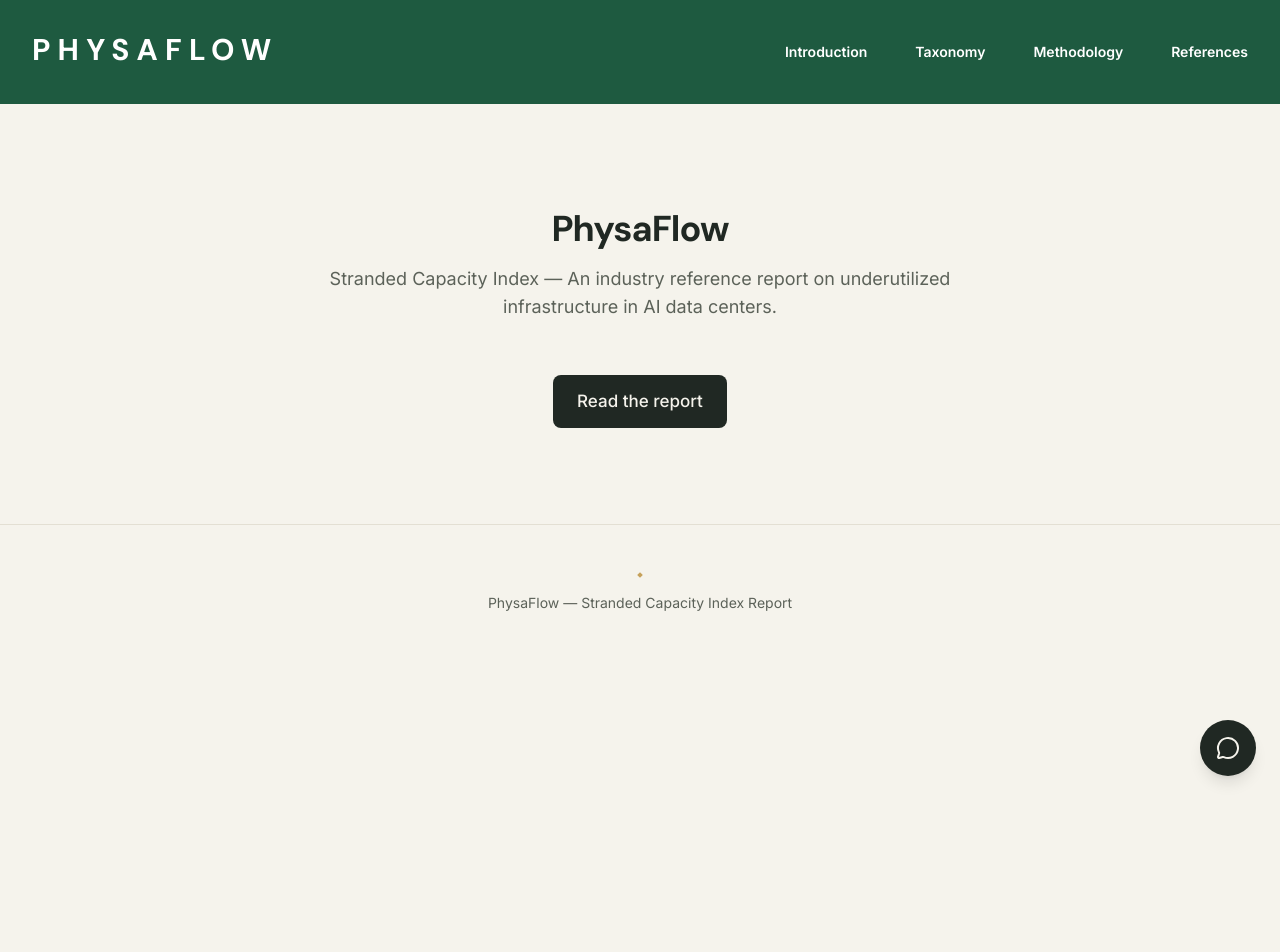
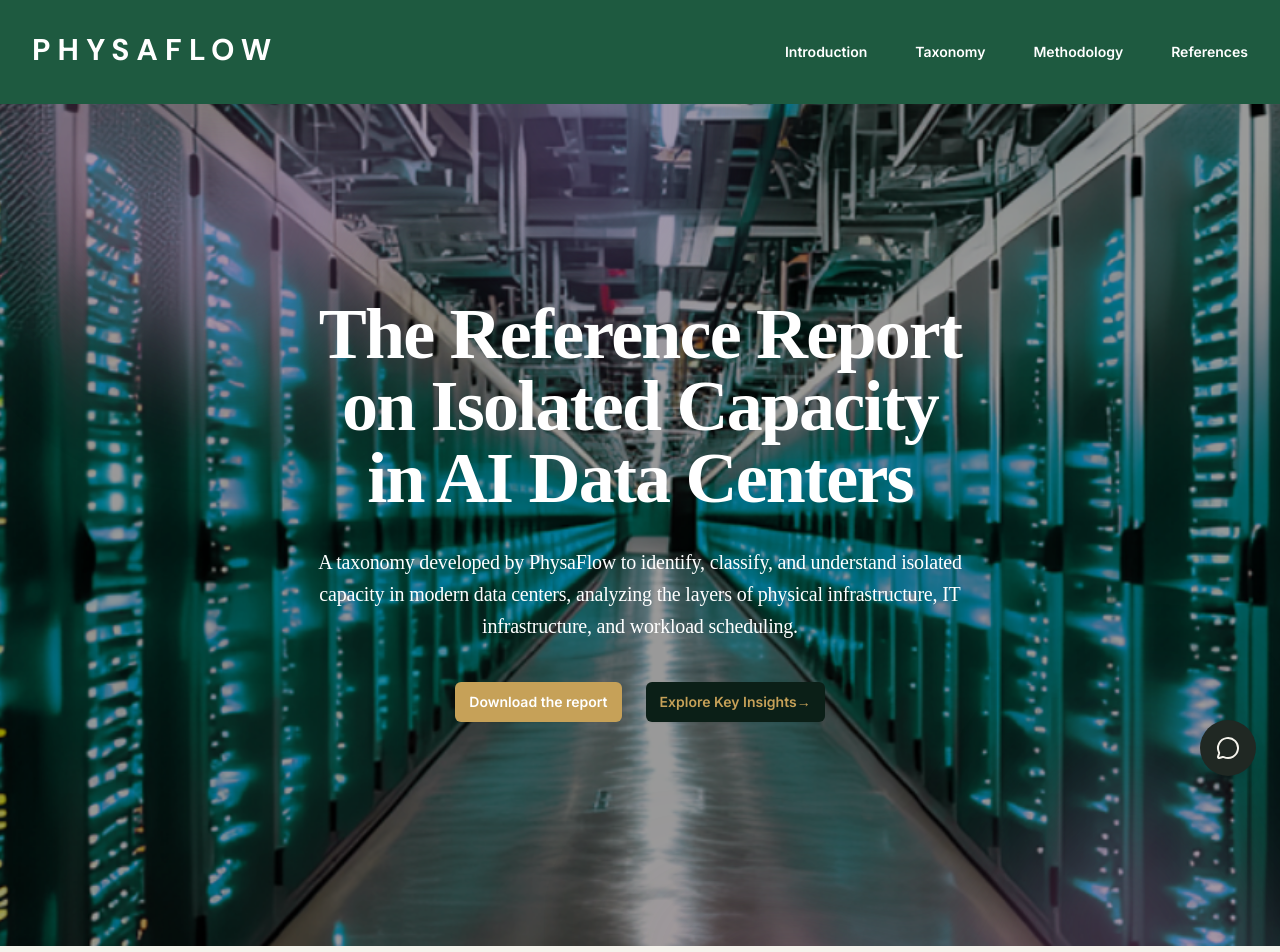
Before and after one commit to No-Country-simulation/S07-26-Team-30, a Next.js app: page / in a window 1280 px wide. Shown: the top 952 px of the page. Before the commit the page ends 800 px from the top, so only its background shows below. Built offline with nearby package versions, Linux system fonts and the light colour scheme.

Commit message:
resolviendo conflictos

```diff
--- a/src/app/reports/[...slug]/page.tsx
+++ b/src/app/reports/[...slug]/page.tsx
@@ -12,38 +12,25 @@ export async function generateMetadata({ params }: Props) {
   const [report] = slug;
   return {
     title: `PhysaFlow — ${report}`,
-    description: `Report: ${report}`,
+    description: `Report: ${slug.join("/")}`,
   };
 }
 
 export default async function ReportPage({ params }: Props) {
   const { slug } = await params;
-  const [report] = slug;
+  const [report, ...section] = slug;
 
-  const sections = await resolveAllMdx(report);
-  if (sections.length === 0) notFound();
+  const mdx = await resolveMdx(report, section.join("/") || "introduction");
+  if (!mdx) notFound();
 
+  const { default: Content } = mdx;
   const nav = await getReportNav(report);
 
   return (
-    <>
-      <LandingHero reportSlug={report} />
-      <ReportLayout nav={nav} slug={report}>
-        <article className="max-w-3xl mx-auto px-4 sm:px-6 lg:px-8 print:max-w-none print:px-0">
-          {sections.map(({ slug: section, Component }, index) => (
-            <section
-              key={section}
-              id={section}
-              className={`scroll-mt-[var(--reading-offset)] first:pt-0${
-                index > 0 ? " print:break-before-page" : ""
-              }`}
-            >
-              {index > 0 && <hr className="section-divider print:hidden" />}
-              <Component />
-            </section>
-          ))}
-        </article>
-      </ReportLayout>
-    </>
+    <ReportLayout nav={nav} slug={report}>
+      <article/>
+        <Content />
+      <article/>
+    </ReportLayout>
   );
 }
--- a/src/components/layout/header.tsx
+++ b/src/components/layout/header.tsx
@@ -1,29 +1,31 @@
-"use client";
+'use client'
 
-import { useState } from "react";
-import { Dialog, DialogPanel } from "@headlessui/react";
-import { Bars3Icon, XMarkIcon } from "@heroicons/react/24/outline";
+import { useState } from 'react'
+import { Dialog, DialogPanel } from '@headlessui/react'
+import { Bars3Icon, XMarkIcon } from '@heroicons/react/24/outline'
+import Image from 'next/image'
+import hero from "../../app/assets/proyecto_nuevo_7.png"
 
 const navigation = [
-  { name: "Introduction", href: "#" },
-  { name: "Taxonomy", href: "#" },
-  { name: "Methodology", href: "#" },
-  { name: "References", href: "#" },
-];
+  { name: 'Introduction', href: '#' },
+  { name: 'Taxonomy', href: '#' },
+  { name: 'Methodology', href: '#' },
+  { name: 'References', href: '#' },
+]
 
 export function Header() {
-  const [mobileMenuOpen, setMobileMenuOpen] = useState(false);
+  const [mobileMenuOpen, setMobileMenuOpen] = useState(false)
 
   return (
-    <header style={{ backgroundColor: "#1E5A40" }} className="print:hidden">
-      <nav aria-label="Global" className="py-6">
-        <div className="mx-auto flex w-full max-w-[1400px] items-center justify-between px-4 sm:px-6 lg:px-8">
+    <div className="relative min-h-screen overflow-hidden">
+      <Image src={hero} alt="Hero" fill priority sizes="100vw" className="absolute inset-0 z-0 object-cover" />
+      <div className= "absolute inset-0 bg-black/40"/>
+      <header style={{backgroundColor: '#1E5A40'}} className="absolute inset-x-0 top-0 z-50">
+        <nav aria-label="Global" className="flex items-center justify-between p-6 lg:px-8">
           <div className="flex lg:flex-1">
             <a href="#" className="-m-1.5 p-1.5">
-            <span className="sr-only">PhysaFlow</span>
-            <h1 className="text-3xl font-bold tracking-[0.45rem] uppercase text-white transition-all duration-300 hover:text-emerald-200 hover:drop-shadow-lg">
-              PhysaFlow
-            </h1>
+              <span className="sr-only">Your Company</span>
+              <h1 className="text-3xl font-bold tracking-[0.45rem] uppercase text-white transition-all duration-300 hover:text-emerald-200 hover:drop-shadow-lg">PhysaFlow</h1>
             </a>
           </div>
           <div className="flex lg:hidden">
@@ -33,35 +35,24 @@ export function Header() {
               className="-m-2.5 inline-flex items-center justify-center rounded-md p-2.5 text-gray-700"
             >
               <span className="sr-only">Open main menu</span>
-            <Bars3Icon aria-hidden="true" className="size-6 text-white" />
+              <Bars3Icon aria-hidden="true" className="size-6" />
             </button>
           </div>
           <div className="hidden lg:flex lg:gap-x-12">
             {navigation.map((item) => (
-            <a
-              key={item.name}
-              href={item.href}
-              className="text-sm/6 font-semibold text-white transition-colors hover:text-emerald-200"
-            >
+              <a style={{color:'white'}} key={item.name} href={item.href} className="text-sm/6 font-semibold text-gray-900">
                 {item.name}
               </a>
             ))}
           </div>
-        </div>
         </nav>
-      <Dialog
-        open={mobileMenuOpen}
-        onClose={setMobileMenuOpen}
-        className="lg:hidden"
-      >
+        <Dialog open={mobileMenuOpen} onClose={setMobileMenuOpen} className="lg:hidden">
           <div className="fixed inset-0 z-50" />
           <DialogPanel className="fixed inset-y-0 right-0 z-50 w-full overflow-y-auto bg-white p-6 sm:max-w-sm sm:ring-1 sm:ring-gray-900/10">
             <div className="flex items-center justify-between">
               <a href="#" className="-m-1.5 p-1.5">
-              <span className="sr-only">PhysaFlow</span>
-              <h1 className="text-3xl font-bold tracking-[0.45rem] uppercase text-gray-900">
-                PhysaFlow
-              </h1>
+                <span className="sr-only">Your Company</span>
+                <h1 className="text-3xl font-bold tracking-[0.45rem] uppercase text-gray-900 transition-all duration-300 hover:text-emerald-200 hover:drop-shadow-lg">PhysaFlow</h1>
               </a>
               <button
                 type="button"
@@ -90,7 +81,57 @@ export function Header() {
           </DialogPanel>
         </Dialog>
       </header>
-  );
+
+      <div className="relative isolate px-6 pt-14 lg:px-8">
+        <div
+          aria-hidden="true"
+          className="absolute inset-x-0 -top-40 -z-10 transform-gpu overflow-hidden blur-3xl sm:-top-80"
+        >
+          <div
+            style={{
+              clipPath:
+                'polygon(74.1% 44.1%, 100% 61.6%, 97.5% 26.9%, 85.5% 0.1%, 80.7% 2%, 72.5% 32.5%, 60.2% 62.4%, 52.4% 68.1%, 47.5% 58.3%, 45.2% 34.5%, 27.5% 76.7%, 0.1% 64.9%, 17.9% 100%, 27.6% 76.8%, 76.1% 97.7%, 74.1% 44.1%)',
+            }}
+            className="relative left-[calc(50%-11rem)] aspect-1155/678 w-144.5 -translate-x-1/2 rotate-30 bg-linear-to-tr from-[#ff80b5] to-[#9089fc] opacity-30 sm:left-[calc(50%-30rem)] sm:w-288.75"
+          />
+        </div>
+        <div className="mx-auto max-w-2xl py-32 sm:py-48 lg:py-56">
+          <div className="text-center">
+            <h1 style={{color:'white' , fontFamily:'serif'}} className="text-5xl font-semibold tracking-tight text-balance text-white-900 sm:text-7xl">
+              The Reference Report on Isolated Capacity in AI Data Centers
+            </h1>
+            <h3 style={{color:'white', fontFamily:'serif'}} className="mt-8 text-lg font-medium text-pretty text-white-500 sm:text-xl/8">
+              A taxonomy developed by PhysaFlow to identify, classify, and understand isolated capacity in modern data centers, analyzing the layers of physical infrastructure, IT infrastructure, and workload scheduling.
+            </h3>
+            <div className="mt-10 flex items-center justify-center gap-x-6">
+              <a style={{backgroundColor:'#C6A158'}}
+                href="#"
+                className="rounded-md bg-indigo-600 px-3.5 py-2.5 text-sm font-semibold text-white shadow-xs hover:bg-indigo-500 focus-visible:outline-2 focus-visible:outline-offset-2 focus-visible:outline-indigo-600"
+              >
+                Download the report
+              </a>
+              <a style={{backgroundColor:'#0B1F17', color:'#C6A158'}} href="#" className="rounded-md bg-indigo-600 px-3.5 py-2.5 text-sm font-semibold text-white shadow-xs hover:bg-indigo-500 focus-visible:outline-2 focus-visible:outline-offset-2 focus-visible:outline-indigo-600">
+                Explore Key Insights<span aria-hidden="true">→</span>
+              </a>
+            </div>
+          </div>
+        </div>
+        <div
+          aria-hidden="true"
+          className="absolute inset-x-0 top-[calc(100%-13rem)] -z-10 transform-gpu overflow-hidden blur-3xl sm:top-[calc(100%-30rem)]"
+        >
+          <div
+            style={{
+              clipPath:
+                'polygon(74.1% 44.1%, 100% 61.6%, 97.5% 26.9%, 85.5% 0.1%, 80.7% 2%, 72.5% 32.5%, 60.2% 62.4%, 52.4% 68.1%, 47.5% 58.3%, 45.2% 34.5%, 27.5% 76.7%, 0.1% 64.9%, 17.9% 100%, 27.6% 76.8%, 76.1% 97.7%, 74.1% 44.1%)',
+            }}
+            className="relative left-[calc(50%+3rem)] aspect-1155/678 w-144.5 -translate-x-1/2 bg-linear-to-tr from-[#ff80b5] to-[#9089fc] opacity-30 sm:left-[calc(50%+36rem)] sm:w-288.75"
+          />
+        </div>
+      </div>
+    </div>
+  )
 }
 
-export default Header;
+
+export default Header
```
Lines whose indentation alone changed are shown as unchanged.
